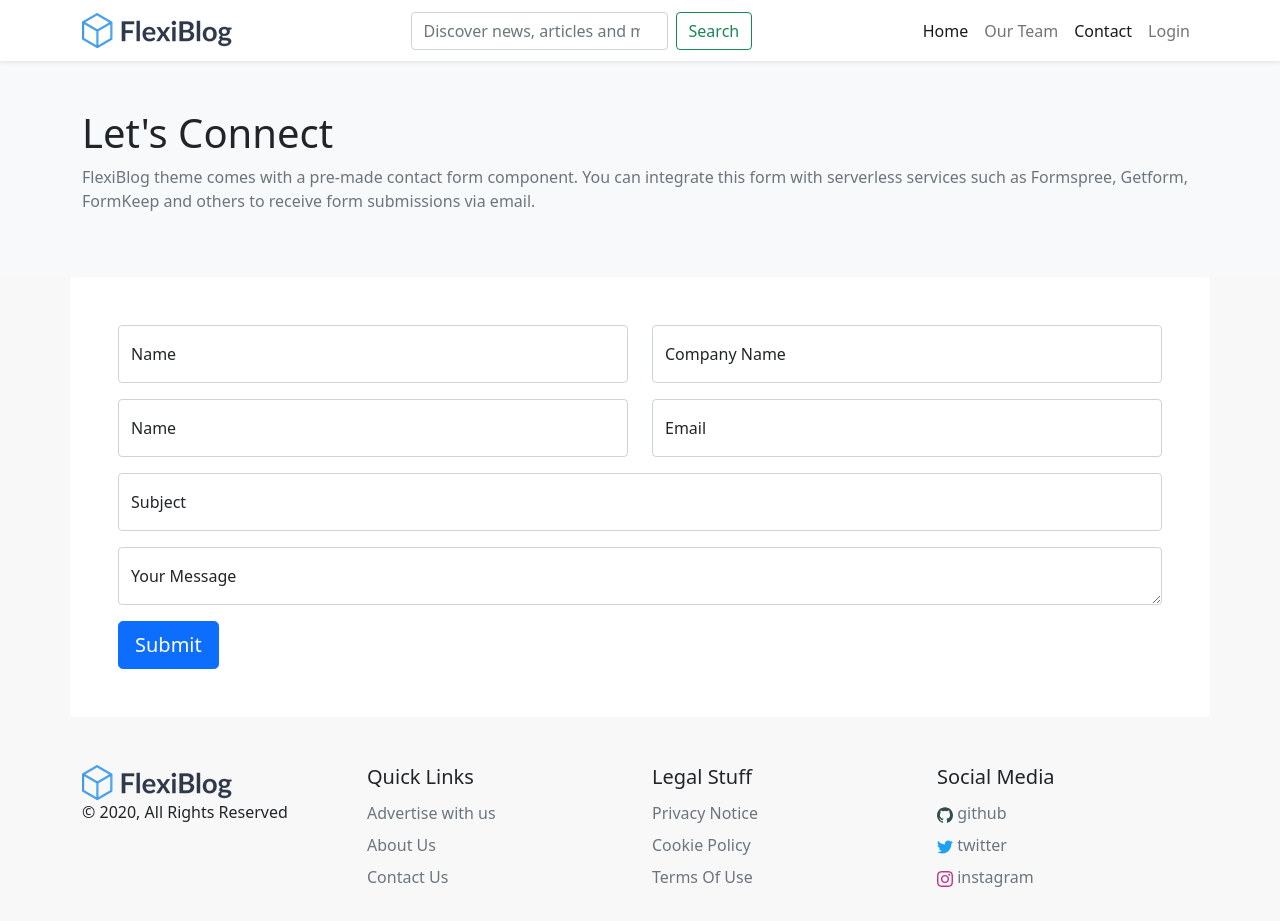
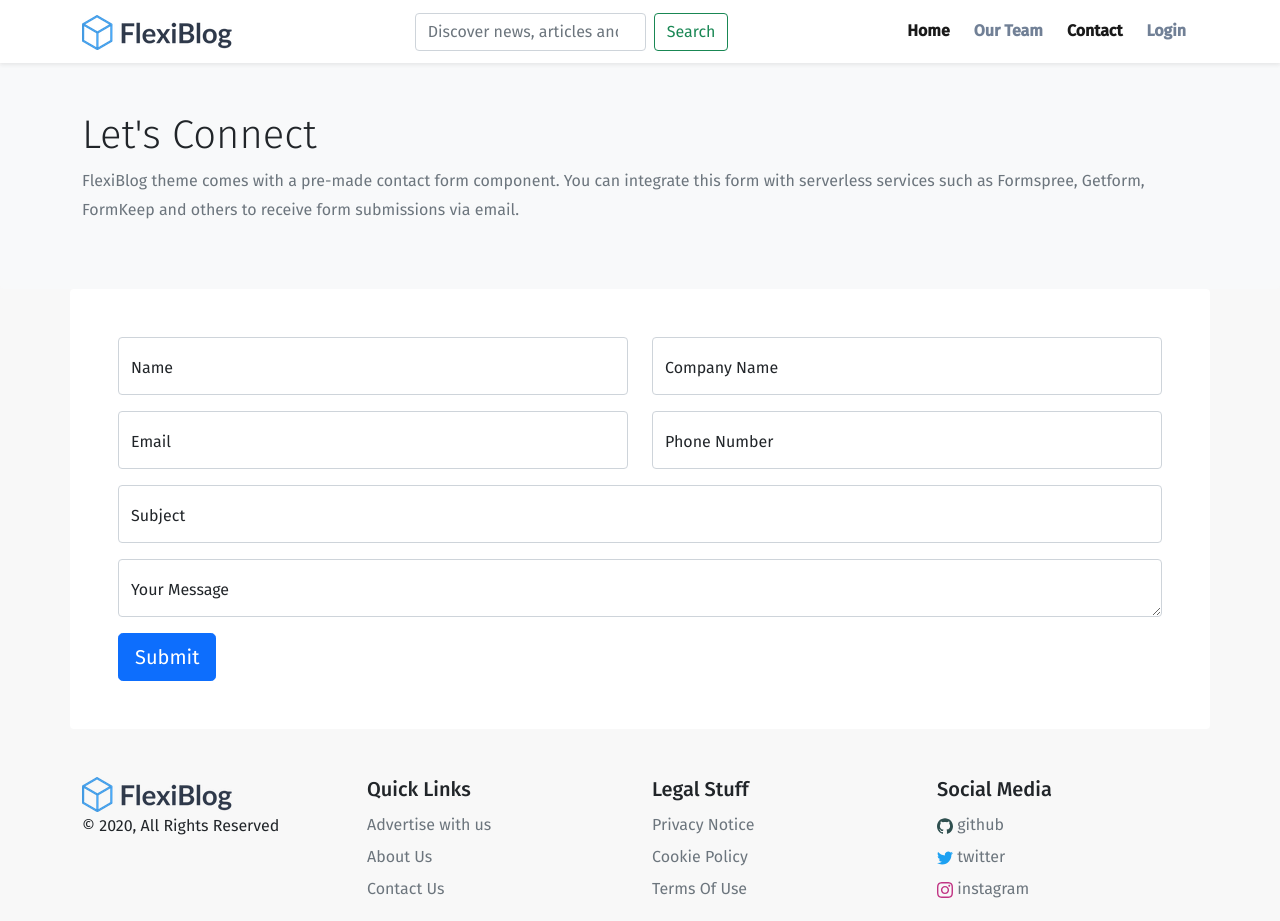
Before and after one commit to mi-dexigner/BlogHeadlessWp, a React (Create React App) app: page /contact in a window 1280 px wide. Built offline with nearby package versions, Linux system fonts and the light colour scheme.

Commit message:
added google font

```diff
--- a/src/components/Heading.js
+++ b/src/components/Heading.js
@@ -1,4 +1,3 @@
-import React from 'react'
 import '../styles/Heading.css'
 const Heading = ({title}) => {
     return (<div className="heading">
--- a/src/components/Navbar.js
+++ b/src/components/Navbar.js
@@ -3,6 +3,7 @@ import { Link } from 'react-router-dom'
 import SignedInLinks from './SignedInLinks'
 import SignedOutLinks from './SignedOutLinks'
 import logo from '../logo.png'
+import '../styles/Navbar.css';
 
 const Navbar = ({props}) => {
     const loggedIn = localStorage.getItem('loggedIn');
--- a/src/context/AppProvider.js
+++ b/src/context/AppProvider.js
@@ -10,14 +10,14 @@ const AppProvider = (props)=>{
 		sidebarActive: true
     } );
     useEffect( () => {
-        const fetchBusinesses = () => {
 		const token    = localStorage.getItem( 'token' );
 		const userName = localStorage.getItem( 'userName' );
 		const loggedIn = localStorage.getItem( 'loggedIn' );
 
-		setStore({...store, token, userName,loggedIn});
+		return ()=>{
+            setStore({...store, token, userName,loggedIn});
         }
-        fetchBusinesses();
+
 	},[]);
     return (
         <AppContext.Provider  value={ [ store, setStore ] }>
--- a/src/index.css
+++ b/src/index.css
@@ -1,10 +1,17 @@
 @import url("https://cdn.jsdelivr.net/npm/bootstrap@5.0.0-beta1/dist/css/bootstrap.min.css");
-@import url('https://fonts.googleapis.com/css2?family=Amatic+SC:wght@700&display=swap');
+@import url('https://fonts.googleapis.com/css2?family=Fira+Sans:wght@100;300;400;500&family=Inter:wght@500;700&display=swap');
 @import url('https://fonts.googleapis.com/css2?family=Inter:wght@500;700&display=swap');
 
 body {
-  margin: 0;
-  background-color: #f8f8f8;
+    margin: 0;
+    background-color: #f8f8f8;
+    margin: 0px;
+    font-family: 'Fira Sans', sans-serif;
+    font-size: 1rem;
+    font-weight: normal;
+    line-height: 1.8;
+    -webkit-font-smoothing: antialiased;
+    text-decoration: none;
 }
 
 .inter{
--- a/src/pages/Authors.js
+++ b/src/pages/Authors.js
@@ -43,16 +43,19 @@ const Authors = () => {
                    <div className="row">
                    {error && <Message message={error} error />}
                    {authors.map((author) => (
+                     <>
+                     {console.log(author.instagram_url)}
                     <AuthorCard
                     key={author.slug}
                     avatar_urls={author.avatar_urls[96]}
                     name={author.full_name.length === 0 ? author.full_name : author.name} slug={author.slug}
                     position="Creative Designer"
                     description={author.description}
-                    instagram="#"
-                    twitter="#"
+                    instagram={author.instagram_url.length !== 0 ? author.instagram_url :'#' }
+                    twitter={author.twitter_url.length !== 0 ? author.twitter_url :'#' }
                     website={author.url.length === 0 ? author.url :'#' }
                     />
+                    </>
                    ))}
                    </div>
                </div>
--- a/src/pages/Contact.js
+++ b/src/pages/Contact.js
@@ -36,14 +36,14 @@ const Contact = () => {
                    <div className="row">
   <div className="col">
   <div className="form-floating mb-3">
-    <input type="text" className="form-control" placeholder="Name" aria-label="Name" />
-    <label htmlFor="floatingInput">Name</label>
+    <input type="email" className="form-control" placeholder="email@example.com" aria-label="email@example.com" />
+    <label htmlFor="Email">Email</label>
     </div>
   </div>
   <div className="col">
   <div className="form-floating mb-3">
-    <input type="email" className="form-control" placeholder="Email" aria-label="Email" />
-    <label htmlFor="Email">Email</label>
+    <input type="text" className="form-control" placeholder="(xxx) xxx-xxxx" aria-label="(xxx) xxx-xxxx" />
+    <label htmlFor="floatingInput">Phone Number</label>
     </div>
   </div>
 </div>
--- a/src/styles/Heading.css
+++ b/src/styles/Heading.css
@@ -4,8 +4,8 @@
     min-width: 0px;
     -webkit-box-pack: justify;
     justify-content: space-between;
-    -webkit-box-align: end;
-    align-items: end;
+    -webkit-box-align: flex-end;
+    align-items: flex-end;
     display: flex;
 }
 .heading h2{
--- a/src/styles/Navbar.css
+++ b/src/styles/Navbar.css
@@ -0,0 +1,22 @@
+.navbar-light .navbar-nav .nav-link {
+
+    box-sizing: border-box;
+    margin: 0;
+    min-width: 0;
+    color: inherit;
+    -webkit-text-decoration: none;
+    text-decoration: none;
+    font-weight: 700;
+    display: inline-block;
+    -webkit-text-decoration: none;
+    text-decoration: none;
+    -webkit-user-select: none;
+    -moz-user-select: none;
+    -ms-user-select: none;
+    user-select: none;
+    padding: 0.25rem;
+    margin: 0;
+    margin-left: 0.5rem;
+    margin-right: 0.5rem;
+    color: #718096;
+}
```
Also changed, not shown: src/components/BlogCard.js (added, +11 -0 lines), src/services/requests.js (added, +17 -0 lines), src/styles/BlogCard.css (added), 1 other file (tests, documents, lock files or other folders).
